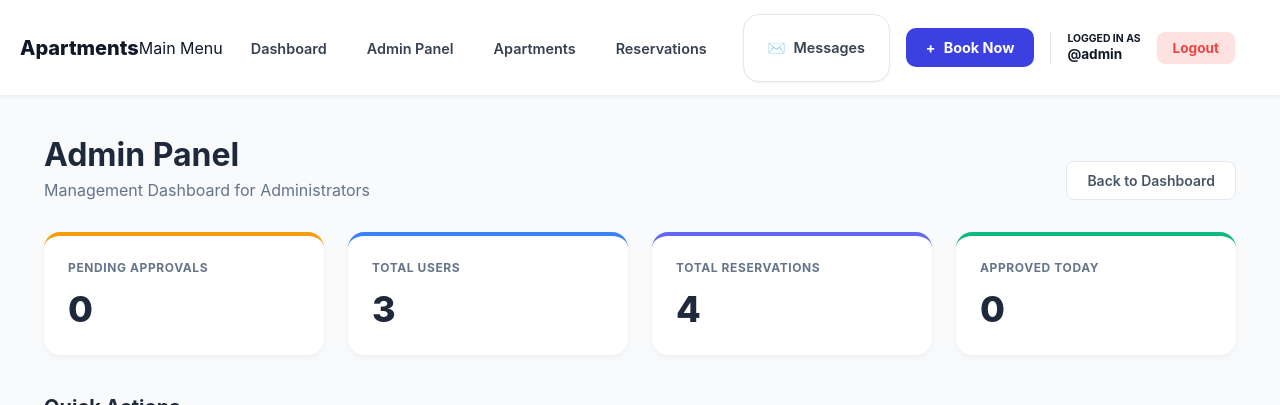
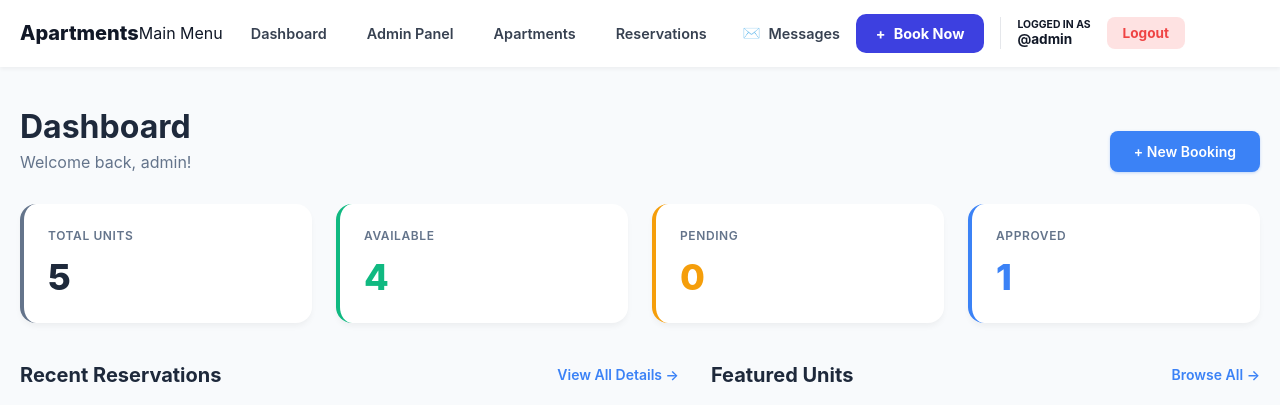
Before and after one commit to ramosjarod04-creator/apartment, a Django app: page /admin-panel/ in a window 1280 px wide. Shown: the top 405 px of the page. Run offline with Django 5.2, Linux system fonts and the light colour scheme; a user stored in the database is signed in; data comes from the database, SQL or seed files in the repository.

Commit message:
Update admin_dashboard.html

```diff
--- a/reservations/templates/reservations/admin_dashboard.html
+++ b/reservations/templates/reservations/admin_dashboard.html
@@ -1,114 +1,123 @@
 {% extends 'base.html' %}
 
-{% block title %}Admin Panel - Apartment Reservation{% endblock %}
+{% block title %}Dashboard - Apartment Reservation{% endblock %}
 
 {% block content %}
-<div class="admin-page-bg" style="background-color: #f8fafc; min-height: 100vh; width: 100%;">
-    <div class="admin-wrapper" style="display: flex; justify-content: center; width: 100%;">
-        <div class="admin-panel" style="width: 100%; max-width: 1240px; padding: 40px 24px; box-sizing: border-box;">
+<div class="dashboard-page-bg" style="background-color: #f8fafc; min-height: 100vh; width: 100%;">
+    <div class="dashboard-wrapper" style="display: flex; justify-content: center; width: 100%; padding: 0 20px;">
+        <div class="dashboard-container" style="width: 100%; max-width: 1400px; padding: 40px 0; box-sizing: border-box;">
 
+            <!-- Page Header -->
             <div class="page-header" style="display: flex; justify-content: space-between; align-items: flex-end; margin-bottom: 32px; gap: 20px;">
                 <div class="header-text">
-                    <h1 style="font-size: 32px; font-weight: 700; color: #1e293b; margin: 0;">Admin Panel</h1>
-                    <p style="color: #64748b; margin: 6px 0 0 0; font-size: 16px;">Management Dashboard for Administrators</p>
+                    <h1 style="font-size: 32px; font-weight: 700; color: #1e293b; margin: 0;">Dashboard</h1>
+                    <p style="color: #64748b; margin: 6px 0 0 0; font-size: 16px;">Welcome back, admin!</p>
                 </div>
-                <a href="{% url 'dashboard' %}" class="btn-dashboard-back" style="border: 1px solid #e2e8f0; background: white; color: #475569; padding: 10px 20px; border-radius: 8px; text-decoration: none; font-weight: 600; font-size: 14px; transition: all 0.2s;">
-                    Back to Dashboard
+                <a href="{% url 'reservation_create' %}" class="btn-new-booking" style="background: #3b82f6; color: white; padding: 12px 24px; border-radius: 8px; text-decoration: none; font-weight: 600; font-size: 14px; transition: all 0.2s; box-shadow: 0 1px 3px rgba(59, 130, 246, 0.3);">
+                    + New Booking
                 </a>
             </div>
 
-            <div class="stats-grid" style="display: grid; grid-template-columns: repeat(auto-fit, minmax(240px, 1fr)); gap: 24px; margin-bottom: 40px;">
-                <div class="stat-card" style="background: white; padding: 24px; border-radius: 16px; box-shadow: 0 4px 6px -1px rgba(0,0,0,0.05); border-top: 4px solid #f59e0b;">
-                    <h3 style="font-size: 12px; text-transform: uppercase; color: #64748b; letter-spacing: 0.05em; margin: 0 0 12px 0;">Pending Approvals</h3>
-                    <p style="font-size: 36px; font-weight: 800; color: #1e293b; margin: 0;">{{ pending_reservations.count }}</p>
+            <!-- Stats Grid -->
+            <div class="stats-grid" style="display: grid; grid-template-columns: repeat(auto-fit, minmax(260px, 1fr)); gap: 24px; margin-bottom: 40px;">
+                <div class="stat-card" style="background: white; padding: 24px; border-radius: 16px; box-shadow: 0 4px 6px -1px rgba(0,0,0,0.05); border-left: 4px solid #64748b; transition: all 0.3s;">
+                    <h3 style="font-size: 12px; text-transform: uppercase; color: #64748b; letter-spacing: 0.05em; margin: 0 0 12px 0; font-weight: 600;">Total Units</h3>
+                    <p style="font-size: 36px; font-weight: 800; color: #1e293b; margin: 0;">5</p>
                 </div>
 
-                <div class="stat-card" style="background: white; padding: 24px; border-radius: 16px; box-shadow: 0 4px 6px -1px rgba(0,0,0,0.05); border-top: 4px solid #3b82f6;">
-                    <h3 style="font-size: 12px; text-transform: uppercase; color: #64748b; letter-spacing: 0.05em; margin: 0 0 12px 0;">Total Users</h3>
-                    <p style="font-size: 36px; font-weight: 800; color: #1e293b; margin: 0;">{{ total_users }}</p>
+                <div class="stat-card" style="background: white; padding: 24px; border-radius: 16px; box-shadow: 0 4px 6px -1px rgba(0,0,0,0.05); border-left: 4px solid #10b981; transition: all 0.3s;">
+                    <h3 style="font-size: 12px; text-transform: uppercase; color: #64748b; letter-spacing: 0.05em; margin: 0 0 12px 0; font-weight: 600;">Available</h3>
+                    <p style="font-size: 36px; font-weight: 800; color: #10b981; margin: 0;">4</p>
                 </div>
 
-                <div class="stat-card" style="background: white; padding: 24px; border-radius: 16px; box-shadow: 0 4px 6px -1px rgba(0,0,0,0.05); border-top: 4px solid #6366f1;">
-                    <h3 style="font-size: 12px; text-transform: uppercase; color: #64748b; letter-spacing: 0.05em; margin: 0 0 12px 0;">Total Reservations</h3>
-                    <p style="font-size: 36px; font-weight: 800; color: #1e293b; margin: 0;">{{ total_reservations }}</p>
+                <div class="stat-card" style="background: white; padding: 24px; border-radius: 16px; box-shadow: 0 4px 6px -1px rgba(0,0,0,0.05); border-left: 4px solid #f59e0b; transition: all 0.3s;">
+                    <h3 style="font-size: 12px; text-transform: uppercase; color: #64748b; letter-spacing: 0.05em; margin: 0 0 12px 0; font-weight: 600;">Pending</h3>
+                    <p style="font-size: 36px; font-weight: 800; color: #f59e0b; margin: 0;">0</p>
                 </div>
 
-                <div class="stat-card" style="background: white; padding: 24px; border-radius: 16px; box-shadow: 0 4px 6px -1px rgba(0,0,0,0.05); border-top: 4px solid #10b981;">
-                    <h3 style="font-size: 12px; text-transform: uppercase; color: #64748b; letter-spacing: 0.05em; margin: 0 0 12px 0;">Approved Today</h3>
-                    <p style="font-size: 36px; font-weight: 800; color: #1e293b; margin: 0;">{{ approved_today }}</p>
+                <div class="stat-card" style="background: white; padding: 24px; border-radius: 16px; box-shadow: 0 4px 6px -1px rgba(0,0,0,0.05); border-left: 4px solid #3b82f6; transition: all 0.3s;">
+                    <h3 style="font-size: 12px; text-transform: uppercase; color: #64748b; letter-spacing: 0.05em; margin: 0 0 12px 0; font-weight: 600;">Approved</h3>
+                    <p style="font-size: 36px; font-weight: 800; color: #3b82f6; margin: 0;">1</p>
                 </div>
             </div>
 
-            <div class="section" style="margin-bottom: 48px;">
-                <h2 style="font-size: 20px; color: #1e293b; margin-bottom: 20px;">Quick Actions</h2>
-                <div class="quick-actions-grid" style="display: grid; grid-template-columns: repeat(auto-fit, minmax(240px, 1fr)); gap: 20px;">
-                    <a href="{% url 'apartment_create' %}" class="action-card">
-                        <h3>Add Apartment</h3>
-                        <p>Create a new unit entry</p>
-                    </a>
-                    <a href="{% url 'apartment_list' %}" class="action-card">
-                        <h3>Manage Units</h3>
-                        <p>Edit or remove apartments</p>
-                    </a>
-                    <a href="{% url 'reservation_list' %}?view=all" class="action-card">
-                        <h3>All Reservations</h3>
-                        <p>Full history and logs</p>
-                    </a>
-                    <a href="{% url 'reservation_create' %}" class="action-card">
-                        <h3>Manual Booking</h3>
-                        <p>Reserve for a tenant</p>
-                    </a>
-                </div>
-            </div>
+            <!-- Content Grid (Two Columns on Desktop) -->
+            <div class="content-grid" style="display: grid; grid-template-columns: 1fr; gap: 32px;">
 
-            <div class="section">
-                <div style="display: flex; justify-content: space-between; align-items: center; margin-bottom: 20px;">
-                    <h2 style="font-size: 20px; color: #1e293b; margin: 0;">Pending Approvals ({{ pending_reservations.count }})</h2>
-                    <a href="{% url 'reservation_list' %}?view=all&status=pending" style="color: #3b82f6; text-decoration: none; font-size: 14px; font-weight: 600;">View All</a>
+                <!-- Recent Reservations Section -->
+                <div class="section">
+                    <div style="display: flex; justify-content: space-between; align-items: center; margin-bottom: 20px;">
+                        <h2 style="font-size: 20px; font-weight: 700; color: #1e293b; margin: 0;">Recent Reservations</h2>
+                        <a href="{% url 'reservation_list' %}" style="color: #3b82f6; text-decoration: none; font-size: 14px; font-weight: 600; transition: color 0.2s;">View All Details →</a>
+                    </div>
+
+                    <div class="reservations-container" style="background: white; border-radius: 16px; border: 1px solid #e2e8f0; overflow: hidden; box-shadow: 0 1px 3px rgba(0,0,0,0.05);">
+                        <!-- Sample Reservation Item -->
+                        <div class="reservation-item" style="padding: 20px 24px; border-bottom: 1px solid #f1f5f9; display: flex; align-items: center; justify-content: space-between; transition: background 0.2s;">
+                            <div style="flex: 1;">
+                                <div style="display: flex; align-items: center; gap: 12px; margin-bottom: 8px;">
+                                    <span style="background: #dcfce7; color: #166534; padding: 4px 12px; border-radius: 6px; font-size: 11px; font-weight: 700; text-transform: uppercase; letter-spacing: 0.05em;">APPROVED</span>
+                                    <strong style="color: #1e293b; font-size: 15px;">Unit 001</strong>
+                                </div>
+                                <p style="color: #64748b; margin: 0; font-size: 14px;">reserved by <strong>JAROD RAMOS</strong></p>
+                                <p style="color: #94a3b8; margin: 4px 0 0 0; font-size: 13px;">Jan 27, 2026</p>
+                            </div>
+                        </div>
+
+                        <!-- Empty State (if no reservations) -->
+                        <!-- Uncomment below if there are no reservations -->
+                        <!--
+                        <div style="text-align: center; padding: 60px 20px;">
+                            <h3 style="color: #64748b; margin-bottom: 8px; font-size: 18px;">No recent reservations</h3>
+                            <p style="color: #94a3b8; font-size: 14px; margin: 0;">New bookings will appear here.</p>
+                        </div>
+                        -->
+                    </div>
                 </div>
 
-                {% if pending_reservations %}
-                <div class="admin-reservations-table" style="background: white; border-radius: 16px; border: 1px solid #e2e8f0; overflow: hidden; box-shadow: 0 1px 3px rgba(0,0,0,0.05);">
-                    <table style="width: 100%; border-collapse: collapse;">
-                        <thead>
-                            <tr style="background: #f8fafc; border-bottom: 1px solid #e2e8f0;">
-                                <th style="padding: 16px; text-align: left; font-size: 13px; color: #64748b; font-weight: 600;">Tenant</th>
-                                <th style="padding: 16px; text-align: left; font-size: 13px; color: #64748b; font-weight: 600;">Apartment</th>
-                                <th style="padding: 16px; text-align: left; font-size: 13px; color: #64748b; font-weight: 600;">Dates</th>
-                                <th style="padding: 16px; text-align: left; font-size: 13px; color: #64748b; font-weight: 600;">Total</th>
-                                <th style="padding: 16px; text-align: right; font-size: 13px; color: #64748b; font-weight: 600;">Actions</th>
-                            </tr>
-                        </thead>
-                        <tbody>
-                            {% for reservation in pending_reservations %}
-                            <tr style="border-bottom: 1px solid #f1f5f9;">
-                                <td style="padding: 20px 16px;">
-                                    <strong style="color: #1e293b; display: block; font-size: 14px;">{{ reservation.user.get_full_name|default:reservation.user.username }}</strong>
-                                    <small style="color: #94a3b8;">{{ reservation.user.email }}</small>
-                                </td>
-                                <td style="padding: 20px 16px; font-size: 14px; color: #475569;">
-                                    {{ reservation.apartment.name }}<br>
-                                    <small style="color: #94a3b8;">Unit {{ reservation.apartment.unit_number }}</small>
-                                </td>
-                                <td style="padding: 20px 16px; font-size: 14px; color: #475569;">
-                                    {{ reservation.check_in }} <span style="color: #cbd5e1; margin: 0 4px;">→</span> {{ reservation.check_out }}
-                                </td>
-                                <td style="padding: 20px 16px; font-weight: 700; color: #1e293b;">₱{{ reservation.total_price|floatformat:2 }}</td>
-                                <td style="padding: 20px 16px; text-align: right;">
-                                    <a href="{% url 'reservation_approve' reservation.pk %}" style="background: #dcfce7; color: #166534; padding: 8px 16px; border-radius: 6px; text-decoration: none; font-size: 12px; font-weight: 700; margin-left: 8px;">Approve</a>
-                                    <a href="{% url 'reservation_deny' reservation.pk %}" style="background: #fee2e2; color: #991b1b; padding: 8px 16px; border-radius: 6px; text-decoration: none; font-size: 12px; font-weight: 700; margin-left: 8px;">Deny</a>
-                                </td>
-                            </tr>
-                            {% endfor %}
-                        </tbody>
-                    </table>
+                <!-- Featured Units Section -->
+                <div class="section">
+                    <div style="display: flex; justify-content: space-between; align-items: center; margin-bottom: 20px;">
+                        <h2 style="font-size: 20px; font-weight: 700; color: #1e293b; margin: 0;">Featured Units</h2>
+                        <a href="{% url 'apartment_list' %}" style="color: #3b82f6; text-decoration: none; font-size: 14px; font-weight: 600; transition: color 0.2s;">Browse All →</a>
+                    </div>
+
+                    <div class="units-grid" style="display: grid; grid-template-columns: repeat(auto-fill, minmax(280px, 1fr)); gap: 20px;">
+                        <!-- Unit Card 002 -->
+                        <div class="unit-card" style="background: white; border-radius: 16px; overflow: hidden; border: 1px solid #e2e8f0; box-shadow: 0 1px 3px rgba(0,0,0,0.05); transition: all 0.3s;">
+                            <div style="position: relative; padding-bottom: 60%; overflow: hidden; background: #f1f5f9;">
+                                <img src="unit-002-image.jpg" alt="Unit 002" style="position: absolute; top: 0; left: 0; width: 100%; height: 100%; object-fit: cover;">
+                            </div>
+                            <div style="padding: 20px;">
+                                <h3 style="font-size: 18px; font-weight: 700; color: #1e293b; margin: 0 0 8px 0;">Unit 002</h3>
+                                <p style="color: #3b82f6; font-size: 20px; font-weight: 700; margin: 0;">₱2500<span style="font-size: 14px; font-weight: 400; color: #64748b;">/mo</span></p>
+                            </div>
+                        </div>
+
+                        <!-- Unit Card 003 -->
+                        <div class="unit-card" style="background: white; border-radius: 16px; overflow: hidden; border: 1px solid #e2e8f0; box-shadow: 0 1px 3px rgba(0,0,0,0.05); transition: all 0.3s;">
+                            <div style="position: relative; padding-bottom: 60%; overflow: hidden; background: #f1f5f9;">
+                                <img src="unit-003-image.jpg" alt="Unit 003" style="position: absolute; top: 0; left: 0; width: 100%; height: 100%; object-fit: cover;">
+                            </div>
+                            <div style="padding: 20px;">
+                                <h3 style="font-size: 18px; font-weight: 700; color: #1e293b; margin: 0 0 8px 0;">Unit 003</h3>
+                                <p style="color: #3b82f6; font-size: 20px; font-weight: 700; margin: 0;">₱2500<span style="font-size: 14px; font-weight: 400; color: #64748b;">/mo</span></p>
+                            </div>
+                        </div>
+
+                        <!-- Unit Card 004 -->
+                        <div class="unit-card" style="background: white; border-radius: 16px; overflow: hidden; border: 1px solid #e2e8f0; box-shadow: 0 1px 3px rgba(0,0,0,0.05); transition: all 0.3s;">
+                            <div style="position: relative; padding-bottom: 60%; overflow: hidden; background: #f1f5f9;">
+                                <img src="unit-004-image.jpg" alt="Unit 004" style="position: absolute; top: 0; left: 0; width: 100%; height: 100%; object-fit: cover;">
+                            </div>
+                            <div style="padding: 20px;">
+                                <h3 style="font-size: 18px; font-weight: 700; color: #1e293b; margin: 0 0 8px 0;">Unit 004</h3>
+                                <p style="color: #3b82f6; font-size: 20px; font-weight: 700; margin: 0;">₱2500<span style="font-size: 14px; font-weight: 400; color: #64748b;">/mo</span></p>
+                            </div>
+                        </div>
+                    </div>
                 </div>
-                {% else %}
-                <div style="text-align: center; padding: 60px; background: white; border-radius: 16px; border: 1px dashed #cbd5e1;">
-                    <h3 style="color: #64748b; margin-bottom: 8px;">No pending approvals</h3>
-                    <p style="color: #94a3b8; font-size: 14px; margin: 0;">Everything is up to date.</p>
-                </div>
-                {% endif %}
+
             </div>
 
         </div>
@@ -116,37 +125,82 @@
 </div>
 
 <style>
-    /* Professional Hover Effects */
-    .action-card {
-        background: white;
-        padding: 24px;
-        border-radius: 16px;
-        border: 1px solid #e2e8f0;
-        text-decoration: none;
-        transition: all 0.25s ease;
-        box-shadow: 0 1px 2px rgba(0,0,0,0.05);
+    /* Hover Effects */
+    .btn-new-booking:hover {
+        background: #2563eb !important;
+        box-shadow: 0 4px 6px rgba(59, 130, 246, 0.4) !important;
+        transform: translateY(-1px);
     }
-    .action-card:hover {
+
+    .stat-card:hover {
         transform: translateY(-4px);
-        border-color: #3b82f6;
-        box-shadow: 0 10px 15px -3px rgba(0,0,0,0.1);
+        box-shadow: 0 10px 15px -3px rgba(0,0,0,0.1) !important;
     }
-    .action-card h3 { color: #3b82f6; margin: 0 0 4px 0; font-size: 16px; font-weight: 700; }
-    .action-card p { color: #64748b; margin: 0; font-size: 13px; }
 
-    .btn-dashboard-back:hover { background: #f8fafc !important; border-color: #cbd5e1 !important; }
+    .unit-card:hover {
+        transform: translateY(-4px);
+        box-shadow: 0 10px 20px -5px rgba(0,0,0,0.15) !important;
+        border-color: #cbd5e1;
+    }
 
-    /* Mobile Adaptations */
+    .reservation-item:hover {
+        background: #f8fafc;
+    }
+
+    /* Desktop: Two-column layout for content sections */
+    @media (min-width: 1024px) {
+        .content-grid {
+            grid-template-columns: 1.2fr 1fr !important;
+        }
+    }
+
+    /* Tablet and Mobile Responsiveness */
     @media (max-width: 768px) {
-        .page-header { flex-direction: column; align-items: flex-start !important; }
-        .btn-dashboard-back { width: 100%; text-align: center; }
+        .dashboard-wrapper {
+            padding: 0 16px !important;
+        }
 
-        /* Table to Mobile Cards */
-        table, thead, tbody, th, td, tr { display: block; }
-        thead tr { position: absolute; top: -9999px; left: -9999px; }
-        tr { border: 1px solid #e2e8f0; border-radius: 12px; margin-bottom: 16px; padding: 8px; background: white; }
-        td { border: none; position: relative; padding-left: 50% !important; text-align: right !important; }
-        td:before { position: absolute; left: 16px; width: 45%; padding-right: 10px; white-space: nowrap; font-weight: 700; color: #64748b; content: attr(data-label); text-align: left; }
+        .dashboard-container {
+            padding: 24px 0 !important;
+        }
+
+        .page-header {
+            flex-direction: column !important;
+            align-items: flex-start !important;
+        }
+
+        .btn-new-booking {
+            width: 100%;
+            text-align: center;
+        }
+
+        .stats-grid {
+            grid-template-columns: repeat(2, 1fr) !important;
+            gap: 16px !important;
+        }
+
+        .content-grid {
+            gap: 24px !important;
+        }
+
+        .units-grid {
+            grid-template-columns: 1fr !important;
+        }
+    }
+
+    /* Small mobile */
+    @media (max-width: 480px) {
+        .stats-grid {
+            grid-template-columns: 1fr !important;
+        }
+
+        h1 {
+            font-size: 24px !important;
+        }
+
+        .stat-card p {
+            font-size: 28px !important;
+        }
     }
 </style>
 {% endblock %}
```
